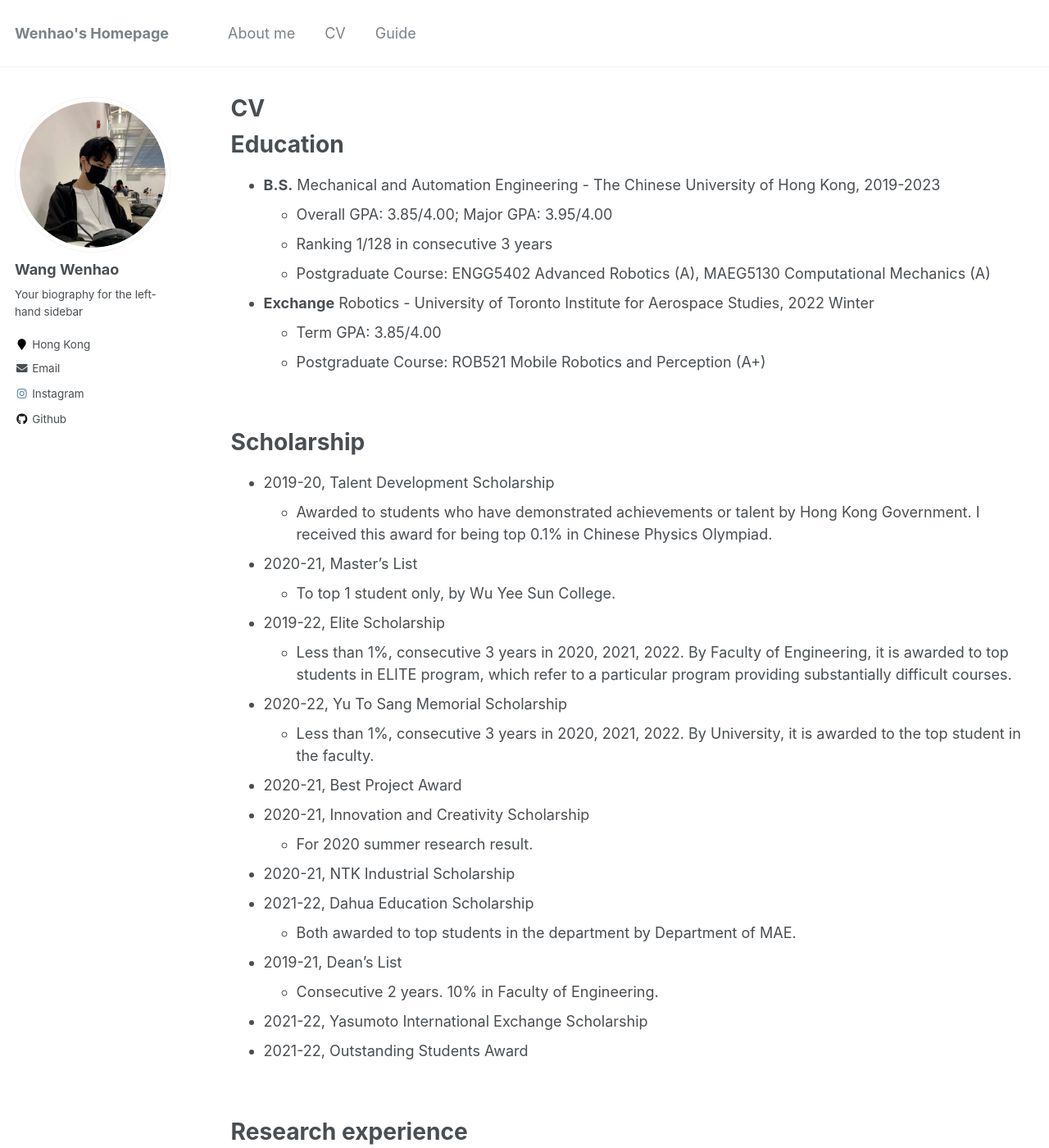
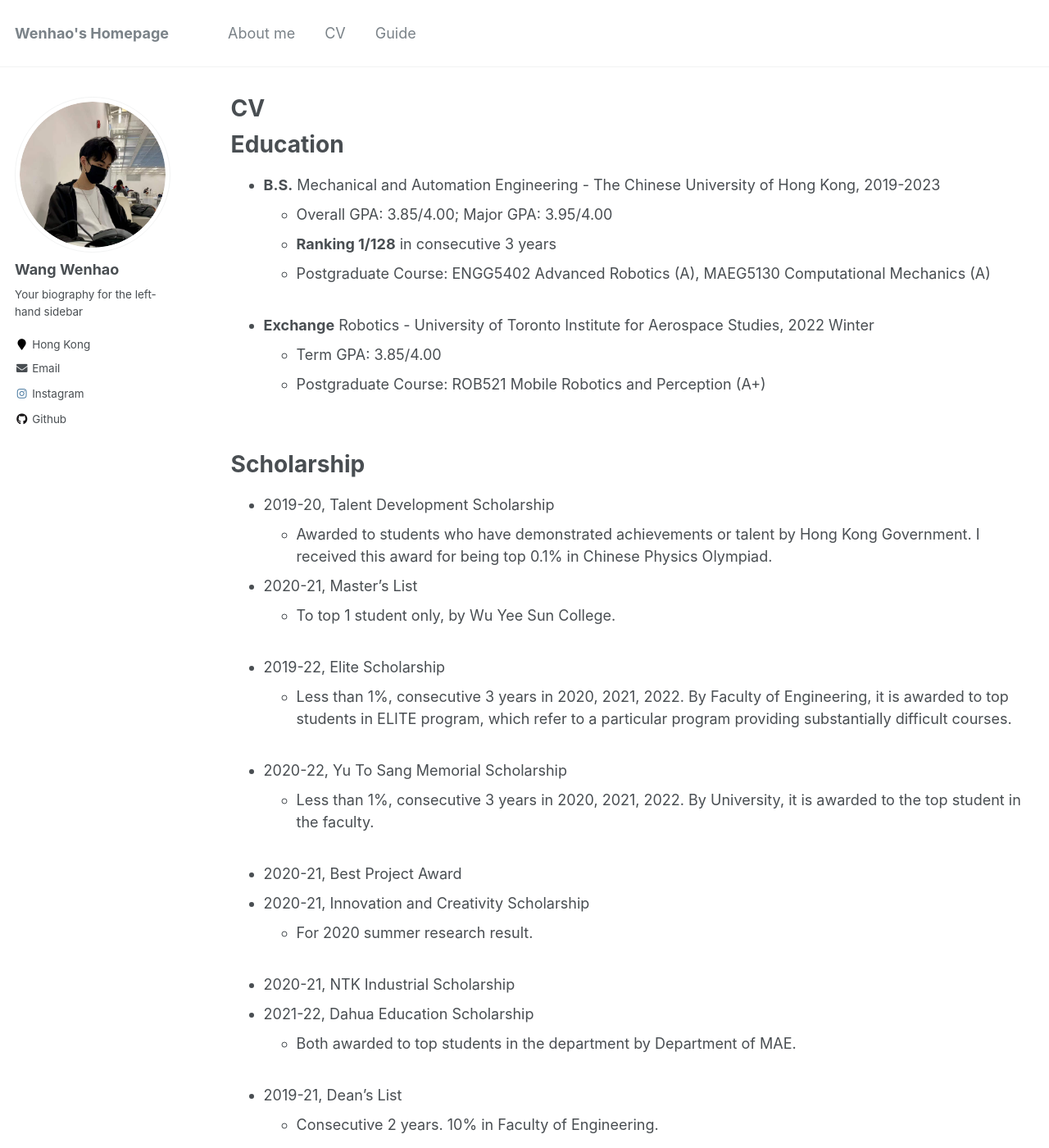
Before and after one commit to Hao-Starrr/Hao-Starrr.github.io, a Jekyll site: the page built from _pages/cv.md, in a window 1280 px wide and 1400 px high. Shown: the whole window at 82% size. Built offline with Jekyll 4.4.1, drawn with Linux system fonts in a browser that asks for light colours; some of the changed text lies outside the part shown.

```diff
--- a/_pages/cv.md
+++ b/_pages/cv.md
@@ -9,70 +9,66 @@
 
 
 
-
-
-
-
 {% include base_path %}
-
-
-
-
-
 
 
 # Education
 
 * **B.S.** Mechanical and Automation Engineering - The Chinese University of Hong Kong, 2019-2023
   * Overall GPA: 3.85/4.00; Major GPA: 3.95/4.00
-  * Ranking 1/128 in consecutive 3 years
+  * **Ranking 1/128** in consecutive 3 years
   * Postgraduate Course: ENGG5402 Advanced Robotics (A), MAEG5130 Computational Mechanics (A)
+<br />
 
 * **Exchange** Robotics - University of Toronto Institute for Aerospace Studies, 2022 Winter
   * Term GPA: 3.85/4.00
   * Postgraduate Course: ROB521 Mobile Robotics and Perception (A+)
 
-
 <br/>
-
 
 # Scholarship
 
 - 2019-20, Talent Development Scholarship
   - Awarded to students who have demonstrated achievements or talent by Hong Kong Government. I received this award for being top 0.1% in Chinese Physics Olympiad.
+<br />
 
 - 2020-21, Master's List
   - To top 1 student only, by Wu Yee Sun College.
+<br />
 
 - 2019-22, Elite Scholarship
   - Less than 1%, consecutive 3 years in 2020, 2021, 2022. By Faculty of Engineering, it is awarded to top students in ELITE program, which refer to a particular program providing substantially difficult courses.
+<br />
 
 - 2020-22, Yu To Sang Memorial Scholarship
   - Less than 1%, consecutive 3 years in 2020, 2021, 2022. By University, it is awarded to the top student in the faculty.
+<br />
 
 - 2020-21, Best Project Award
 - 2020-21, Innovation and Creativity Scholarship
   - For 2020 summer research result.
+<br />
 
 - 2020-21, NTK Industrial Scholarship
 - 2021-22, Dahua Education Scholarship
   - Both awarded to top students in the department by Department of MAE.
+<br />
 
 - 2019-21, Dean’s List
   - Consecutive 2 years. 10% in Faculty of Engineering.
+<br />
 
 - 2021-22, Yasumoto International Exchange Scholarship
+<br />
+
 - 2021-22, Outstanding Students Award
-
 
 <br />
 
-
 # Research experience
 
-**GPU-Accelerated Mapping and 3D Scene Graph-Based Planning**
+**GPU-Accelerated Mapping and 3D Scene Graph-Based Planning**  <span style="float:right;">Aug. 2022 – Present</span>
 *Supervisor: Prof. Chen Benmei, MAE CUHK & ECE NUS*
-Aug. 2022 – Present
 
 * Working on the combination of the mapping and planning on limited onboard computational resources.
 * Collaboratively proposed to utilize the GPU-accelerated ESDFs and 3D Scene Graph for planning.
@@ -81,9 +77,8 @@
 
 <br />
 
-**Certifiably Multi-Sensors Extrinsic Parameters Calibration Optimization**
+**Certifiably Multi-Sensors Extrinsic Parameters Calibration Optimization**  <span style="float:right;">May 2022 – Oct. 2022</span>
 *Supervisor: Prof. Jonathan Kelly, STARS Laboratory, UTIAS, UofT*
-May 2022 – Oct. 2022
 
 * Optimized trajectory alignment by SDP relaxation to calibrate the relative extrinsic parameters of the multi-camera.
 * Independently completed GN solver dealing with scale cases and derived the Lie algebra pose perturbation model.
@@ -92,9 +87,8 @@
 
 <br />
 
-**Finite-time Stable Control for Multi-agent Systems**
+**Finite-time Stable Control for Multi-agent Systems**  <span style="float:right;">May 2020 – Sept. 2020  </span>
 *Supervisor: Dr. Han Dongkun, MAE, CUHK*
-May 2020 – Sept. 2020
 
 * Designed UAV control algorithm. Redesigned the barrier function and control algorithm, and found a new Lyapunov function to satisfy the time convergence requirement and stability requirement simultaneously.
 * Simulated the position and speed of the UAVs by MATLAB at each timestep and generated a video to visualize the results.
--- a/_sass/_sidebar.scss
+++ b/_sass/_sidebar.scss
@@ -89,7 +89,7 @@
   }
 
   img {
-    max-width: 225px;
+    max-width: 275px;
     border-radius: 50%;
 
     @include breakpoint($large) {
```
Also changed, not shown: other parts of _pages/cv.md (+2 -2 lines), _pages/about.md (+3 -6 lines).
